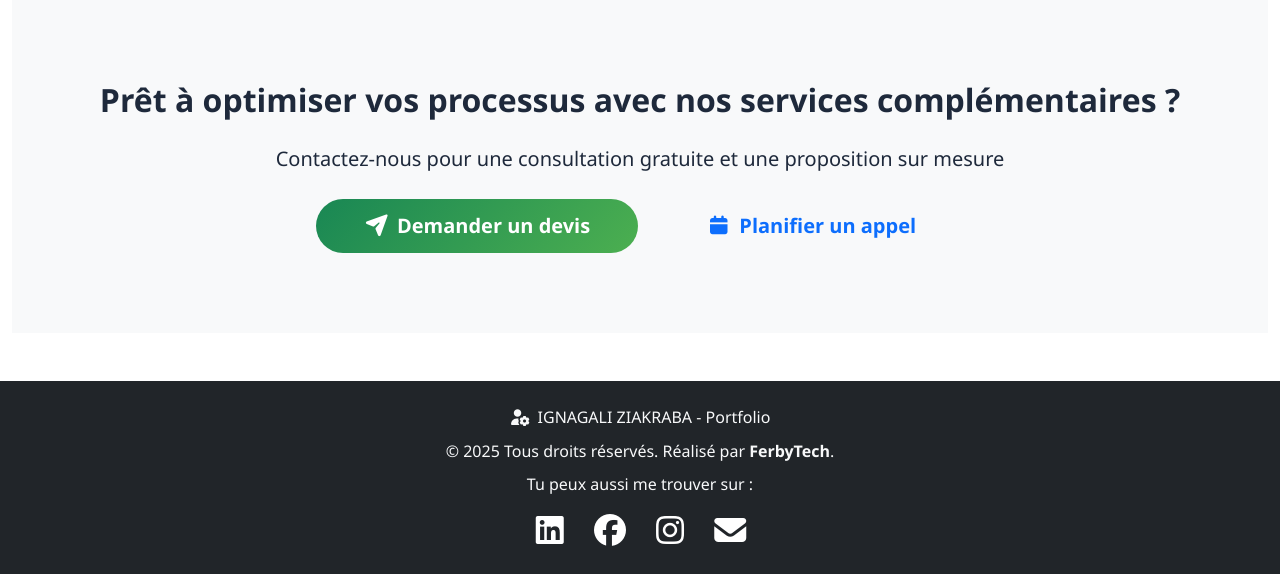
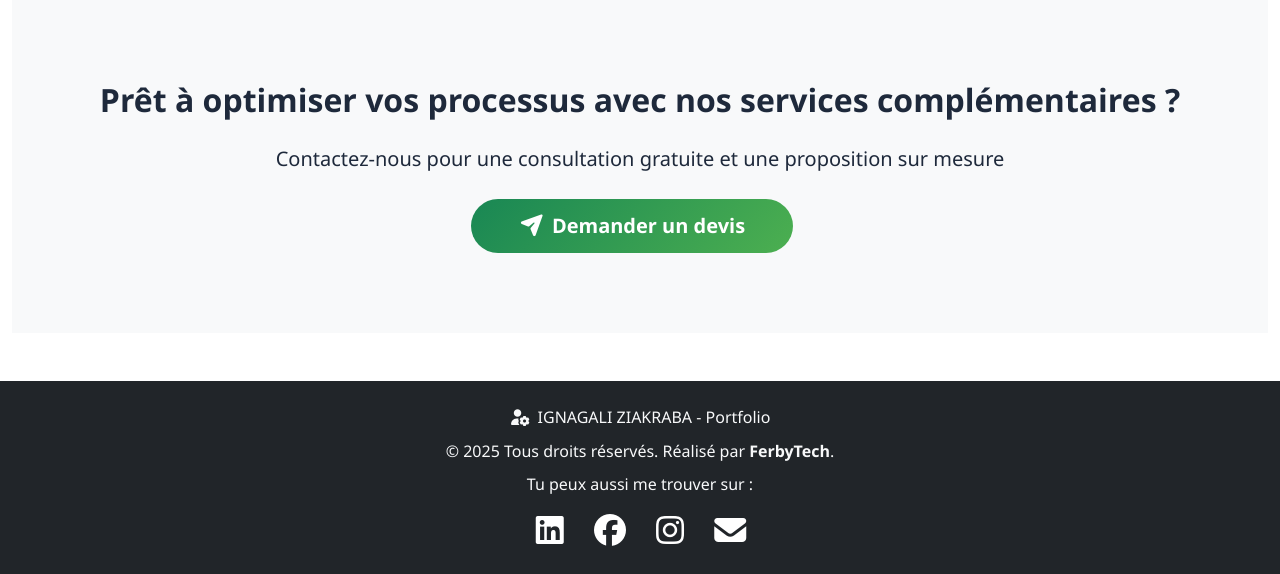
Before and after one commit to Epechastifol/portfeuil, a Django app: page /services-supplementaire/ in a window 1280 px wide. Shown: the part 4524-5098 px from the top of the page. Run offline with Django 5.2, Linux system fonts and the light colour scheme; some libraries are stand-ins or nearby versions.

Commit message:
Remove 'Planifier un appel' button
Removed the 'Planifier un appel' button from services_sup.html.

```diff
--- a/templates/portfolio/services_sup.html
+++ b/templates/portfolio/services_sup.html
@@ -298,7 +298,6 @@
         <h2 class="mb-4">Prêt à optimiser vos processus avec nos services complémentaires ?</h2>
         <p class="lead mb-4">Contactez-nous pour une consultation gratuite et une proposition sur mesure</p>
         <a href="#" class="btn btn-custom btn-lg px-5 me-3"><i class="fas fa-paper-plane me-2"></i>Demander un devis</a>
-        <a href="#" class="btn btn-outline-primary btn-lg px-5"><i class="fas fa-calendar me-2"></i>Planifier un appel</a>
     </div>
 </section>
 {% endblock %}
```
